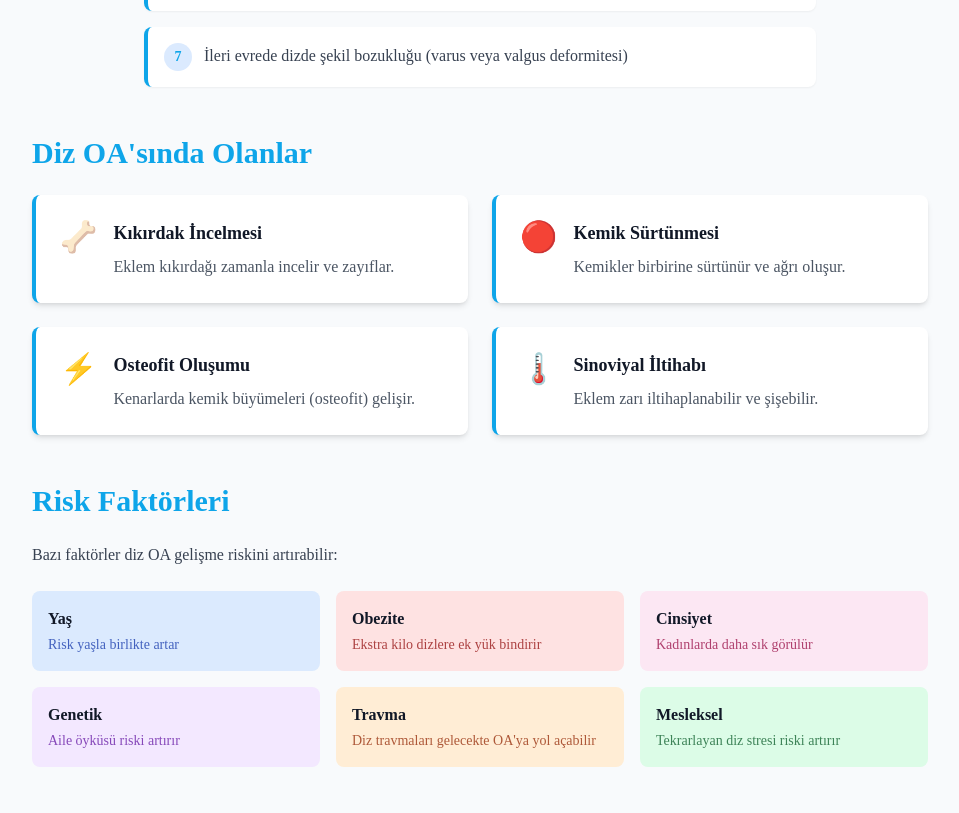
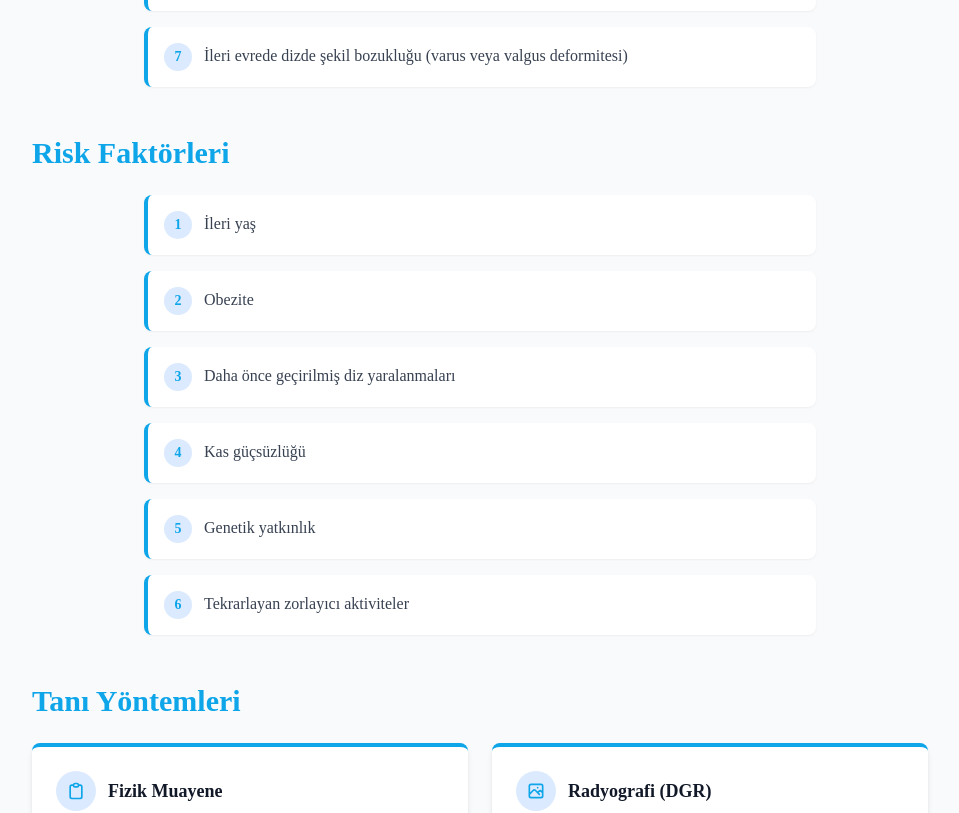
Before and after one commit to pat-0/diz-osteoartriti, a Next.js app: page /oa-nedir in a window 1280 px wide. Shown: the part 780-1593 px from the top of the page, without its empty margins (160-1119 px from the left). Built offline with nearby package versions, Linux system fonts and the light colour scheme.

Commit message:
Diz OA'sında Olanlar section kaldırıldı, Risk Faktörleri güncellendi

```diff
--- a/app/oa-nedir/page.tsx
+++ b/app/oa-nedir/page.tsx
@@ -36,63 +36,24 @@ export default function OaNedirPage() {
           </div>
         </section>
 
-        {/* What Happens in Knee OA */}
-        <section className="max-w-4xl mx-auto mb-12">
-          <h2 className="section-title">Diz OA'sında Olanlar</h2>
-          <div className="grid grid-cols-1 md:grid-cols-2 gap-6">
-            {[
-              {
-                title: "Kıkırdak İncelmesi",
-                description: "Eklem kıkırdağı zamanla incelir ve zayıflar.",
-                icon: "🦴"
-              },
-              {
-                title: "Kemik Sürtünmesi",
-                description: "Kemikler birbirine sürtünür ve ağrı oluşur.",
-                icon: "🔴"
-              },
-              {
-                title: "Osteofit Oluşumu",
-                description: "Kenarlarda kemik büyümeleri (osteofit) gelişir.",
-                icon: "⚡"
-              },
-              {
-                title: "Sinoviyal İltihabı",
-                description: "Eklem zarı iltihaplanabilir ve şişebilir.",
-                icon: "🌡️"
-              },
-            ].map((item, index) => (
-              <div key={index} className="bg-white rounded-lg p-6 shadow-md border-l-4 border-primary">
-                <div className="flex items-start">
-                  <div className="text-3xl mr-4">{item.icon}</div>
-                  <div>
-                    <h3 className="text-lg font-bold text-gray-900 mb-2">{item.title}</h3>
-                    <p className="text-gray-600">{item.description}</p>
-                  </div>
-                </div>
-              </div>
-            ))}
-          </div>
-        </section>
-
         {/* Risk Factors */}
         <section className="max-w-4xl mx-auto mb-12">
           <h2 className="section-title">Risk Faktörleri</h2>
-          <p className="text-gray-700 mb-6">
-            Bazı faktörler diz OA gelişme riskini artırabilir:
-          </p>
-          <div className="grid grid-cols-1 md:grid-cols-2 lg:grid-cols-3 gap-4">
+
+          <div className="max-w-2xl mx-auto space-y-4">
             {[
-              { name: "Yaş", description: "Risk yaşla birlikte artar", color: "bg-blue-100 text-blue-800" },
-              { name: "Obezite", description: "Ekstra kilo dizlere ek yük bindirir", color: "bg-red-100 text-red-800" },
-              { name: "Cinsiyet", description: "Kadınlarda daha sık görülür", color: "bg-pink-100 text-pink-800" },
-              { name: "Genetik", description: "Aile öyküsü riski artırır", color: "bg-purple-100 text-purple-800" },
-              { name: "Travma", description: "Diz travmaları gelecekte OA'ya yol açabilir", color: "bg-orange-100 text-orange-800" },
-              { name: "Mesleksel", description: "Tekrarlayan diz stresi riski artırır", color: "bg-green-100 text-green-800" },
+              "İleri yaş",
+              "Obezite",
+              "Daha önce geçirilmiş diz yaralanmaları",
+              "Kas güçsüzlüğü",
+              "Genetik yatkınlık",
+              "Tekrarlayan zorlayıcı aktiviteler",
             ].map((factor, index) => (
-              <div key={index} className={`${factor.color} rounded-lg p-4`}>
-                <div className="font-bold text-gray-900 mb-1">{factor.name}</div>
-                <div className="text-sm opacity-80">{factor.description}</div>
+              <div key={index} className="flex items-start bg-white rounded-lg p-4 shadow-sm border-l-4 border-primary">
+                <span className="w-7 h-7 bg-blue-100 text-primary rounded-full flex items-center justify-center text-sm font-bold mr-3 shrink-0">
+                  {index + 1}
+                </span>
+                <span className="text-gray-700 leading-relaxed">{factor}</span>
               </div>
             ))}
           </div>
```
